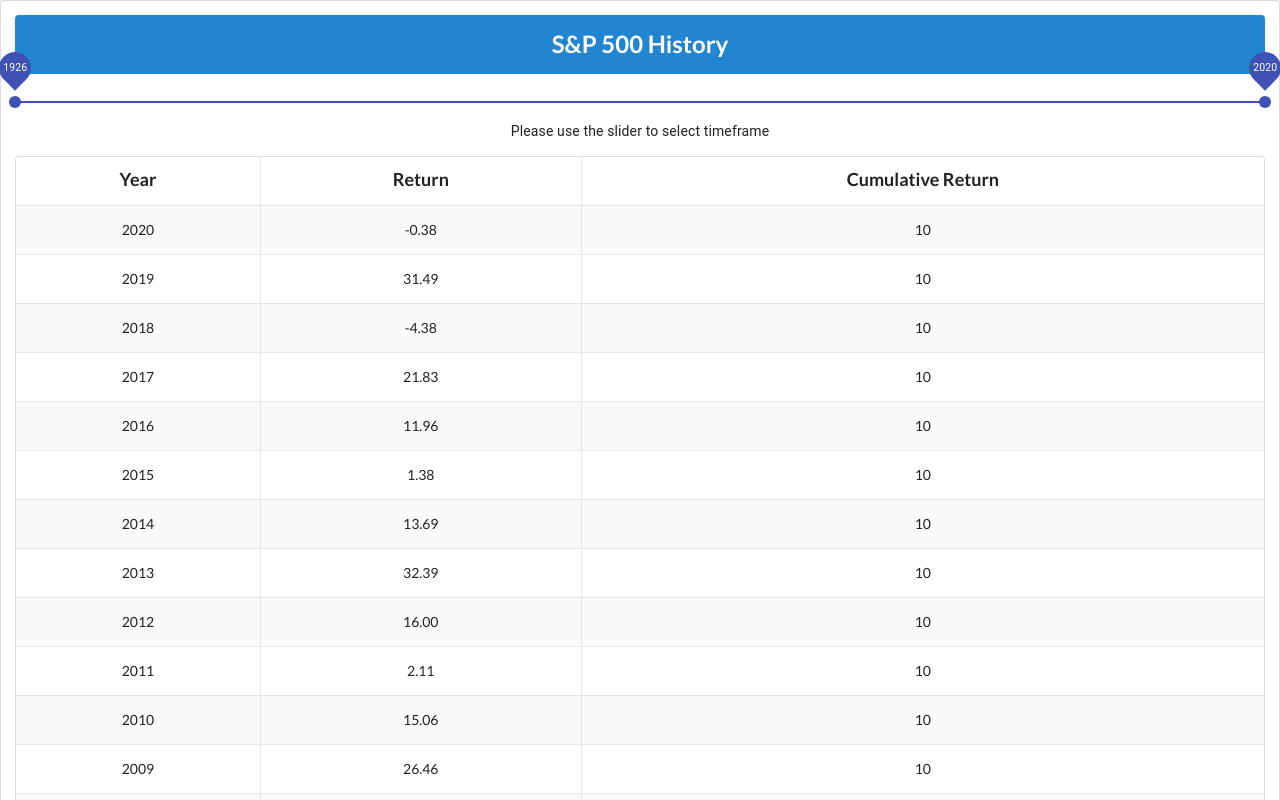
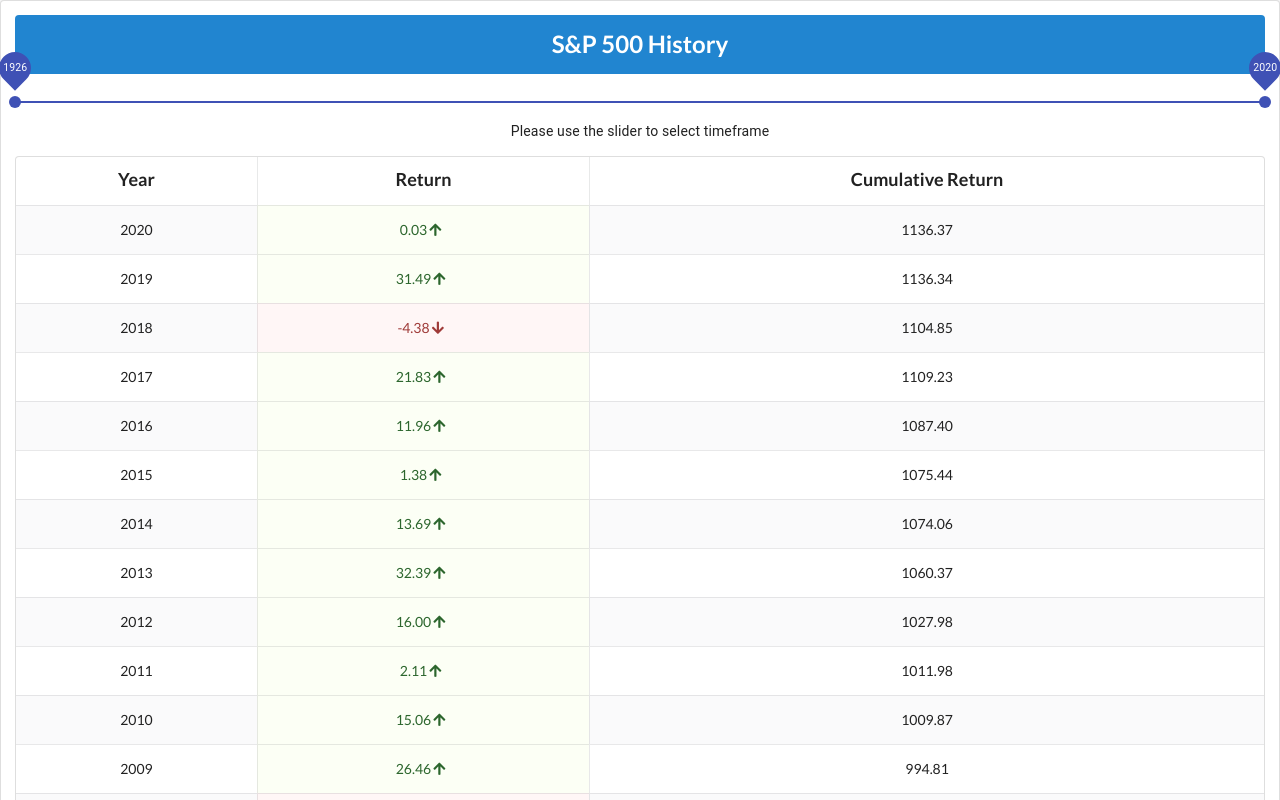
Before and after one commit to casp3rus/sp500history, a React (Create React App) app: page / in a window 1280 px wide. Shown: the top 800 px of the page. Built offline with nearby package versions, Linux system fonts and the light colour scheme.

Commit message:
create and implement cumulativeReturn
create cumulativeReturn function in /src/utils, implemented the function to work with allHistory and filteredHistory, fix lint error for useEffect hook

```diff
--- a/src/components/App.css
+++ b/src/components/App.css
@@ -15,3 +15,11 @@
   padding: 20px;
   color: white;
 }
+
+.positive {
+  color: #00bd06;
+}
+
+.negative {
+  color: #ff0000;
+}
--- a/src/components/App.js
+++ b/src/components/App.js
@@ -5,6 +5,7 @@
 import "./App.css";
 
 import data from "../data/data.json";
+import cumulativeReturn from "../utils/cumulativeReturn"
 
 function App() {
   const [allHistory, setAllHistory] = useState([])
@@ -12,16 +13,16 @@
 
   useEffect(() => {
     setAllHistory(data)
-  })
+  }, [])
 
   const handleChange = (rangeValue) => {
-    let min = rangeValue[0]
-    let max = rangeValue[1]
 
-    const tempHistory = _.filter(data, obj => {
+    let [min, max] = rangeValue
+
+    const tempFilteredHistory = _.filter(allHistory, obj => {
       return min <= obj.year && obj.year <= max
     })
-    setFilteredHistory(tempHistory)
+    setFilteredHistory(cumulativeReturn(tempFilteredHistory))
   }
 
 
@@ -34,7 +35,7 @@
       <ReturnList data={
         filteredHistory ?
         filteredHistory :
-        allHistory
+        cumulativeReturn(allHistory)
       } />
     </div>
   );
--- a/src/components/ReturnLine.js
+++ b/src/components/ReturnLine.js
@@ -1,14 +1,17 @@
 import React from "react";
 
-const HistoryLine = ({ element, cumulativeReturn }) => {
-  let { year, totalReturn } = element;
+const ReturnLine = ({ element }) => {
+  let { year, totalReturn, cumulativeReturn } = element;
   return (
     <tr>
       <td>{year}</td>
-      <td>{totalReturn}</td>
-      <td>{cumulativeReturn}</td>
+      { totalReturn >= 0 ?
+        <td className='positive'>{ totalReturn }<i className="arrow up icon"></i></td> :
+        <td className='negative'>{ totalReturn }<i className="arrow down icon"></i></td>
+      }
+      <td>{cumulativeReturn.toFixed(2)}</td>
     </tr>
   );
 };
 
-export default HistoryLine;
+export default ReturnLine;
--- a/src/components/ReturnList.js
+++ b/src/components/ReturnList.js
@@ -4,7 +4,7 @@
 const ReturnList = ({ data }) => {
   const list = data.map(element => {
     return (
-      <ReturnLine key={`${element.year} + ${element.id}`} element={element} cumulativeReturn={10}/>
+      <ReturnLine key={`${element.year} + ${element.id}`} element={element} />
     );
   });
   return (
--- a/src/data/data.json
+++ b/src/data/data.json
@@ -1,7 +1,7 @@
 [
     {
         "year": 2020,
-        "totalReturn": "-0.38"
+        "totalReturn": "0.03"
     },
     {
       "year": 2019,
--- /dev/null
+++ b/src/utils/cumulativeReturn.js
@@ -0,0 +1,14 @@
+export default function cumulativeReturn(data) {
+  let tempAllHistory = [];
+  for (let i = data.length - 1; i >= 0; i--) {
+    if (i === data.length - 1) {
+      data[i].cumulativeReturn = parseFloat(data[i].totalReturn);
+      tempAllHistory.unshift(data[i]);
+    } else {
+      data[i].cumulativeReturn =
+        (parseFloat(data[i].totalReturn) + data[i + 1].cumulativeReturn);
+      tempAllHistory.unshift(data[i]);
+    }
+  }
+  return tempAllHistory;
+}
```
